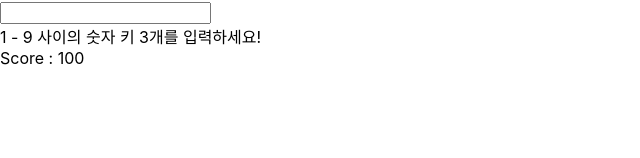
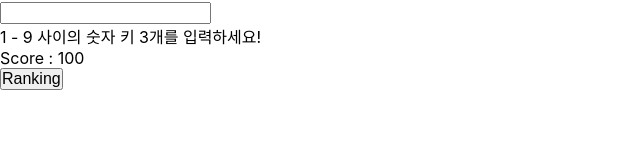
Before and after one commit to nuuco/number-baseball, a React (Create React App) app: page / in a window 1280 px wide. Shown: the part 128-286 px from the top of the page, without its empty margins (0-640 px from the left). Built offline with nearby package versions, Linux system fonts and the light colour scheme.

Commit message:
feat: 랭킹 버튼 생성

```diff
--- a/src/components/ContentsBox.jsx
+++ b/src/components/ContentsBox.jsx
@@ -1,6 +1,8 @@
 import React from "react";
 import { useState, useEffect } from "react";
 import styled from "styled-components";
+import { SoundIcon } from "./SoundIcon";
+import { RankingIcon } from "./RankingIcon";
 
 export const ContentsBox = ({randomNum, setScoreRecord}) => {
     const [input, setInput] = useState("");
@@ -126,6 +128,7 @@ export const ContentsBox = ({randomNum, setScoreRecord}) => {
 
     return (
         <>
+            <div className="contents">
                 <h1>숫자 야구</h1>
                 <section className="display">
                     <div>{input[0] || "1"}</div>
@@ -139,6 +142,10 @@ export const ContentsBox = ({randomNum, setScoreRecord}) => {
                 <p className="result">{result}</p>
                 }
                 <div>Score : {score}</div>
+            </div>
+            <div className="icons">
+                <RankingIcon isHomeRun={isHomeRun} />
+            </div>
         </>
     )
 }
--- /dev/null
+++ b/src/components/RankingIcon.jsx
@@ -0,0 +1,10 @@
+import React from "react";
+import styled from "styled-components";
+
+export const RankingIcon = ({isHomeRun}) => {
+    return (
+        <>
+            <button>Ranking</button>
+        </>
+    )
+}
```
Lines whose indentation alone changed are shown as unchanged.
